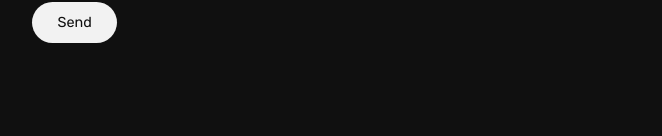
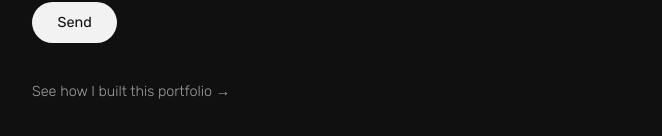
Before and after one commit to zaidbinshams/portfolio, a React (Vite) app: page / in a window 1280 px wide. Shown: the part 5531-5667 px from the top of the page, without its empty margins (320-982 px from the left). Built offline with nearby package versions, Linux system fonts and the light colour scheme.

Commit message:
linked portfolio repo

```diff
--- a/src/components/Contact.css
+++ b/src/components/Contact.css
@@ -165,3 +165,22 @@
     max-width: none;
   }
 }
+
+.portfolio-source-link {
+  display: inline-block;
+  margin-top: 2.5rem;
+
+  color: var(--muted);
+  text-decoration: none;
+  font-size: 0.9rem;
+  font-weight: 300;
+
+  transition:
+    color 0.2s ease,
+    transform 0.2s ease;
+}
+
+.portfolio-source-link:hover {
+  color: var(--text);
+  transform: translateX(4px);
+}
--- a/src/components/Contact.jsx
+++ b/src/components/Contact.jsx
@@ -180,6 +180,14 @@ export default function Contact() {
               : "Send"}
           </button>
         </form>
+        <a
+          className="portfolio-source-link"
+          href="https://github.com/zaidbinshams/portfolio"
+          target="_blank"
+          rel="noreferrer"
+        >
+          See how I built this portfolio →
+        </a>
       </div>
     </section>
   );
```
